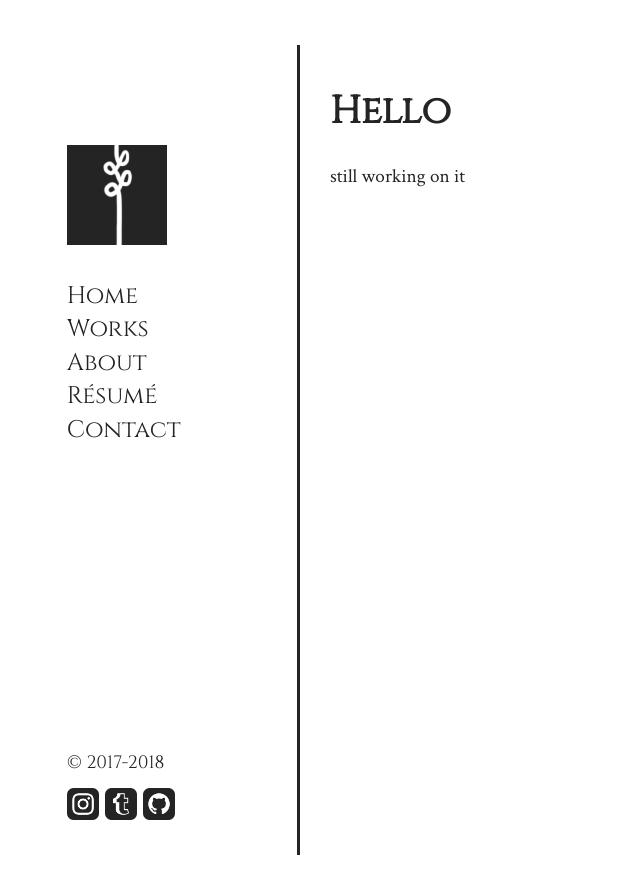
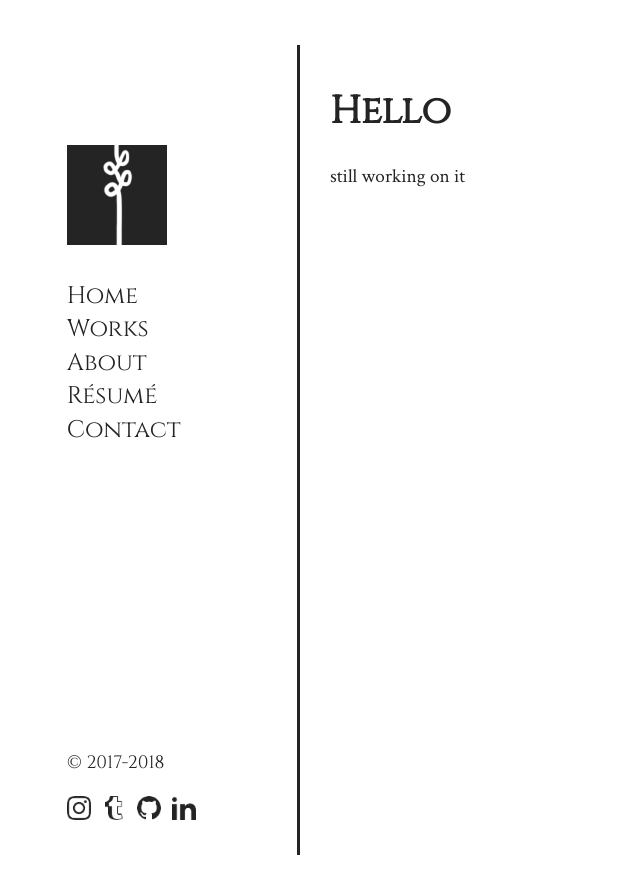
Before and after one commit to lester-lee/lester-lee.github.io, a Jekyll site: the page built from index.md, in a window 1280 px wide. Shown: the top 894 px of the page, without its empty margins (0-640 px from the left). Built offline with Jekyll 4.4.1, drawn with Linux system fonts in a browser that asks for light colours; our own code applies the rules of GitHub Pages for plain Markdown files.

Commit message:
fiddled with nav

```diff
--- /dev/null
+++ b/_includes/nav.html
@@ -0,0 +1,10 @@
+<nav>
+  <a href="{{site.baseurl}}/"><img src="{{site.baseurl}}/images/logo.png" alt="Lester Lee Logo"></a>
+  <ul id="pages">
+    {% for link in site.data.nav_links %}
+    <li><a href="{{ link.url }}">{{ link.name }}</a></li>
+    {% endfor %}
+  </ul>
+  <span id="copyright">© 2017-{{ 'now' | date: "%Y" }}</span>
+  {% include social.html %}
+</nav>
--- /dev/null
+++ b/_includes/social.html
@@ -0,0 +1,5 @@
+<ul id="social">
+  {% for link in site.data.social %}
+  <li><a href="{{ link.url }}"><img src="{{ site.baseurl }}/images/icons/{{ link.icon }}.png" alt="Link to Social Media: {{ link.name }}"></a></li>
+  {% endfor %}
+</ul>
--- a/_layouts/default.html
+++ b/_layouts/default.html
@@ -14,26 +14,14 @@
 </head>
 
 <body>
-<nav>
-<a href="{{site.baseurl}}/"><img src="{{site.baseurl}}/images/logo.png" alt="Lester Lee Logo"></a>
-<ul>
-	<li><a href="/">Home</a></li>
-	<li><a href="/works/">Works</a></li>
-	<li><a href="/about/">About</a></li>
-	<li><a href="/resume/">Résumé</a></li>
-	<li><a href="/contact/">Contact</a></li>
-</ul>
-<span id="copyright">© 2017-{{ 'now' | date: "%Y" }}</span>
-<ul id="social">
-	<li><a href=""><img src="{{ site.baseurl }}/images/icons/instagram.png" alt="Link to Social Media: Instagram"></a></li>
-	<li><a href=""><img src="{{ site.baseurl }}/images/icons/tumblr.png" alt="Link to Social Media: Tumblr"></a></li>
-	<li><a href=""><img src="{{ site.baseurl }}/images/icons/github.png" alt="Link to Social Media: Github"></a></li>
-</ul>
-</nav>
-<div class="content">
-	{{ content }}
-</div>
 
+	{% include nav.html %}
+
+	<div class="content">
+		{{ content }}
+	</div>
+
+	<script src="{{ site.baseurl }}/js/portfolio.js"></script>
 </body>
 
 </html>
--- a/css/portfolio.scss
+++ b/css/portfolio.scss
@@ -58,7 +58,7 @@
     text-decoration: none;
     color: $text-c;
 
-    &:hover {
+    &:hover, &:active {
       font-weight: bold;
     }
   }
@@ -80,9 +80,10 @@
     bottom: 0;
     li{
       display: inline-block;
+      margin-right: 5px;
       img {
-        width: 32px;
-        height: 32px;
+        width: 24px;
+        height: 24px;
       }
     }
   }
--- /dev/null
+++ b/js/portfolio.js
@@ -0,0 +1,3 @@
+$(document).ready( function() {
+
+});
```
Also changed, not shown: _data/nav_links.yml (added, +10 -0 lines), _data/social.yml (added, +12 -0 lines), images/icons/github.png, images/icons/instagram.png, images/icons/linkedin.png (added), images/icons/tumblr.png, 2 other files.
